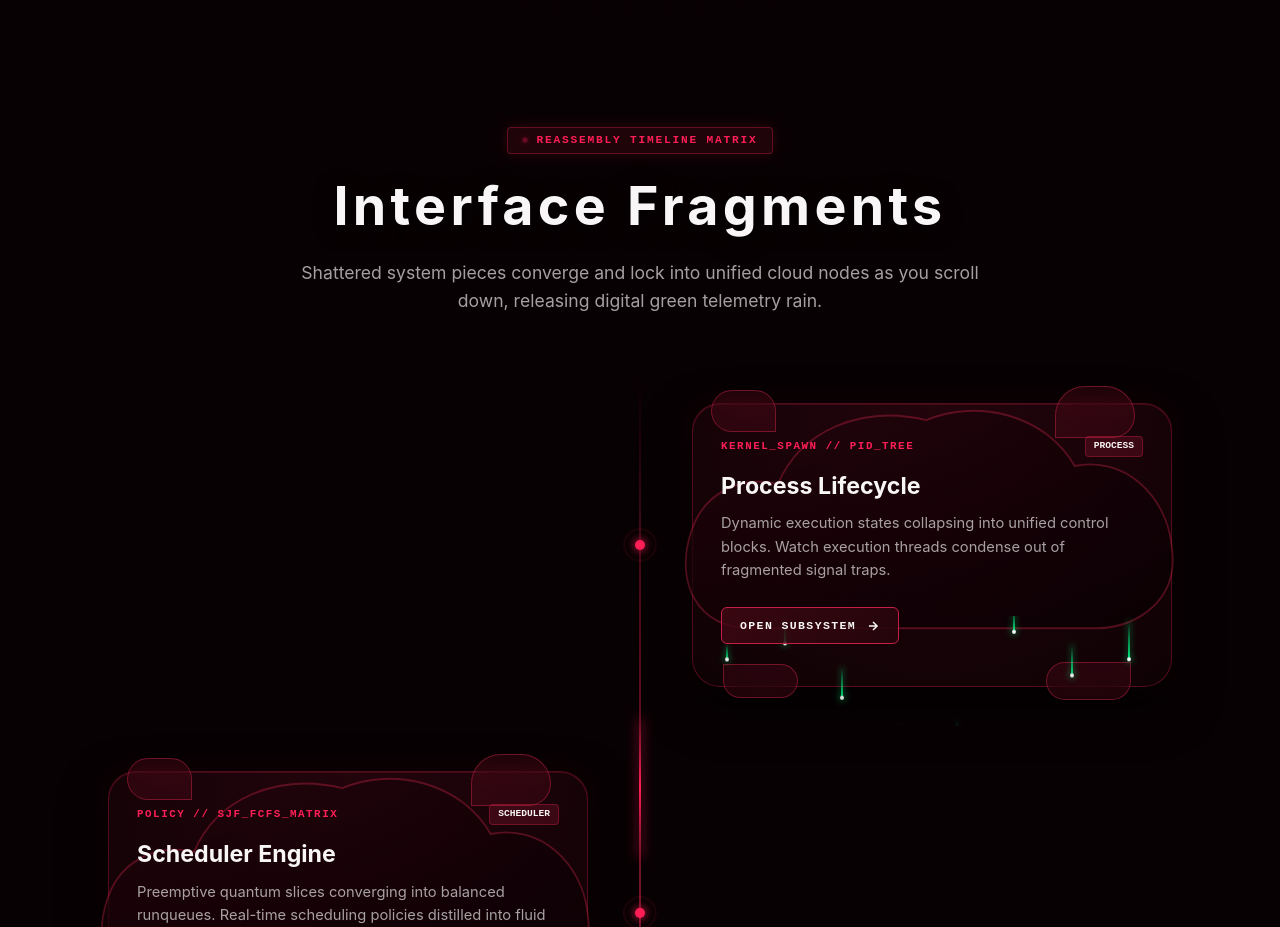
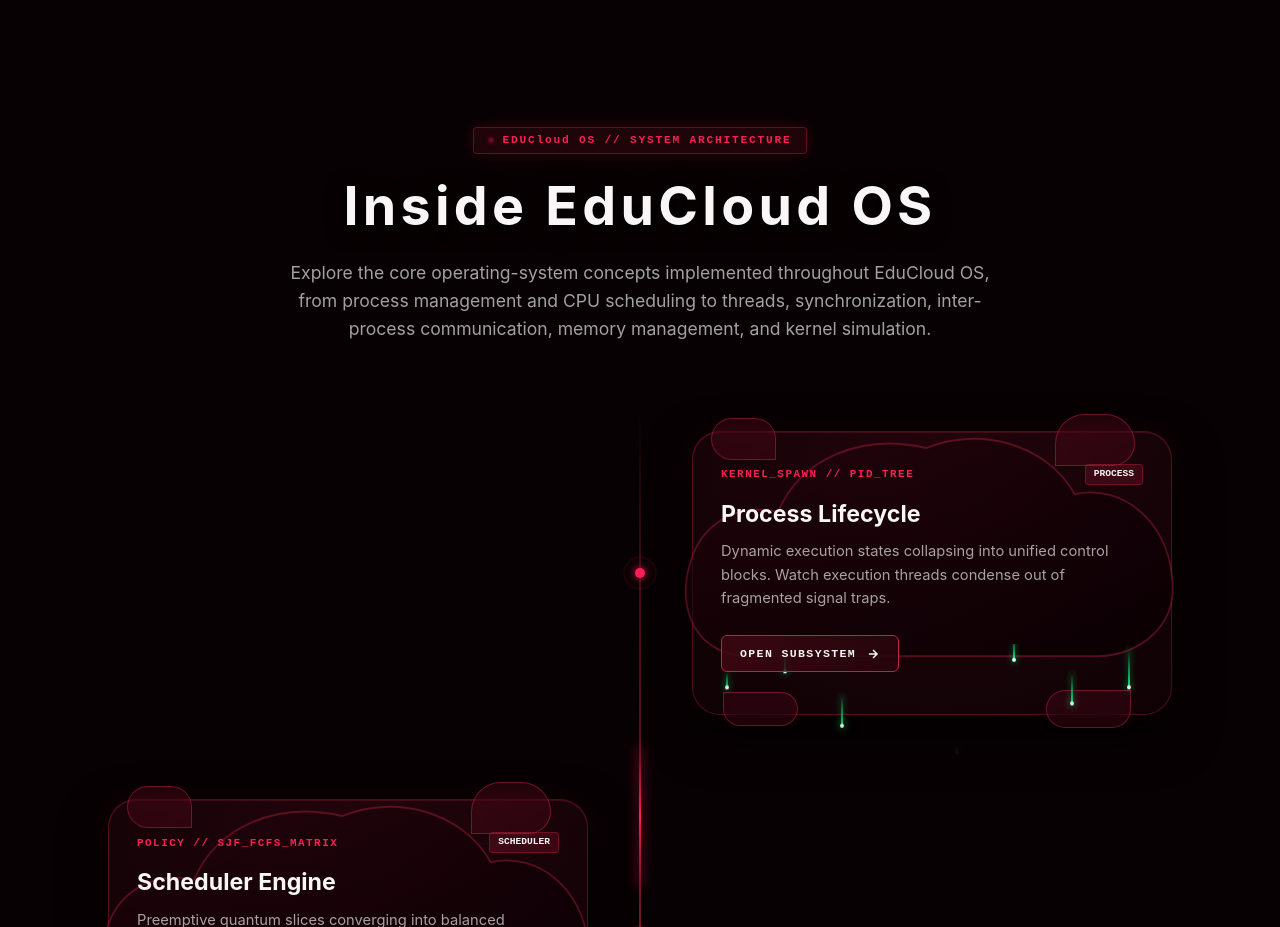
Before and after one commit to ahmed-shehzad1/EduCloud-OS-Website, a React (Vite) app: page / in a window 1280 px wide. Shown: the part 1940-2867 px from the top of the page. Built offline with nearby package versions, Linux system fonts and the light colour scheme.

Commit message:
Feature fragments bug frontend bug removed

```diff
--- a/src/components/common/FeatureFragments.tsx
+++ b/src/components/common/FeatureFragments.tsx
@@ -103,13 +103,17 @@ export const FeatureFragments: React.FC = () => {
         <header className="ruby-cloud-header">
   <div className="ruby-tech-badge">
     <span className="badge-pulse-ruby" />
-            REASSEMBLY TIMELINE MATRIX
+    EDUCloud OS // SYSTEM ARCHITECTURE
   </div>
+
   <h2 id="cloud-fragments-heading" className="ruby-cloud-title">
-            Interface Fragments
+    Inside EduCloud OS
   </h2>
+
   <p className="ruby-cloud-lead">
-            Shattered system pieces converge and lock into unified cloud nodes as you scroll down, releasing digital green telemetry rain.
+    Explore the core operating-system concepts implemented throughout EduCloud OS,
+    from process management and CPU scheduling to threads, synchronization,
+    inter-process communication, memory management, and kernel simulation.
   </p>
 </header>
 
```
Lines whose indentation alone changed are shown as unchanged.
